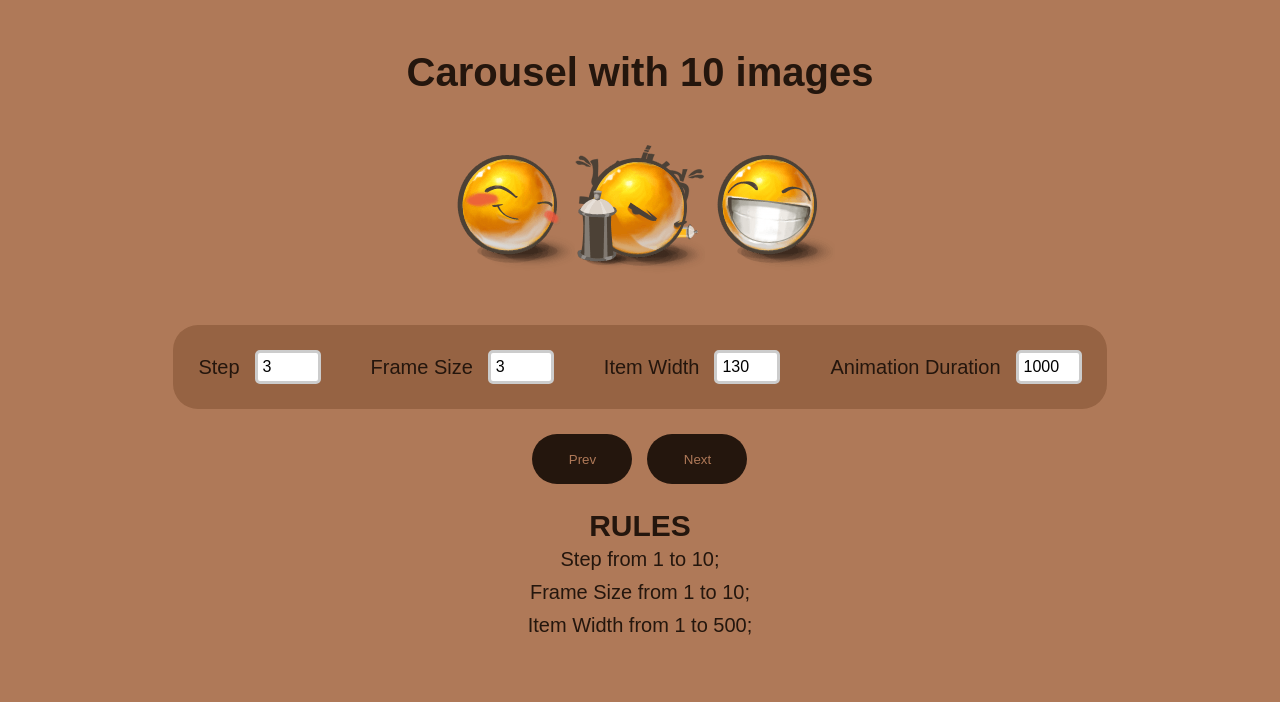
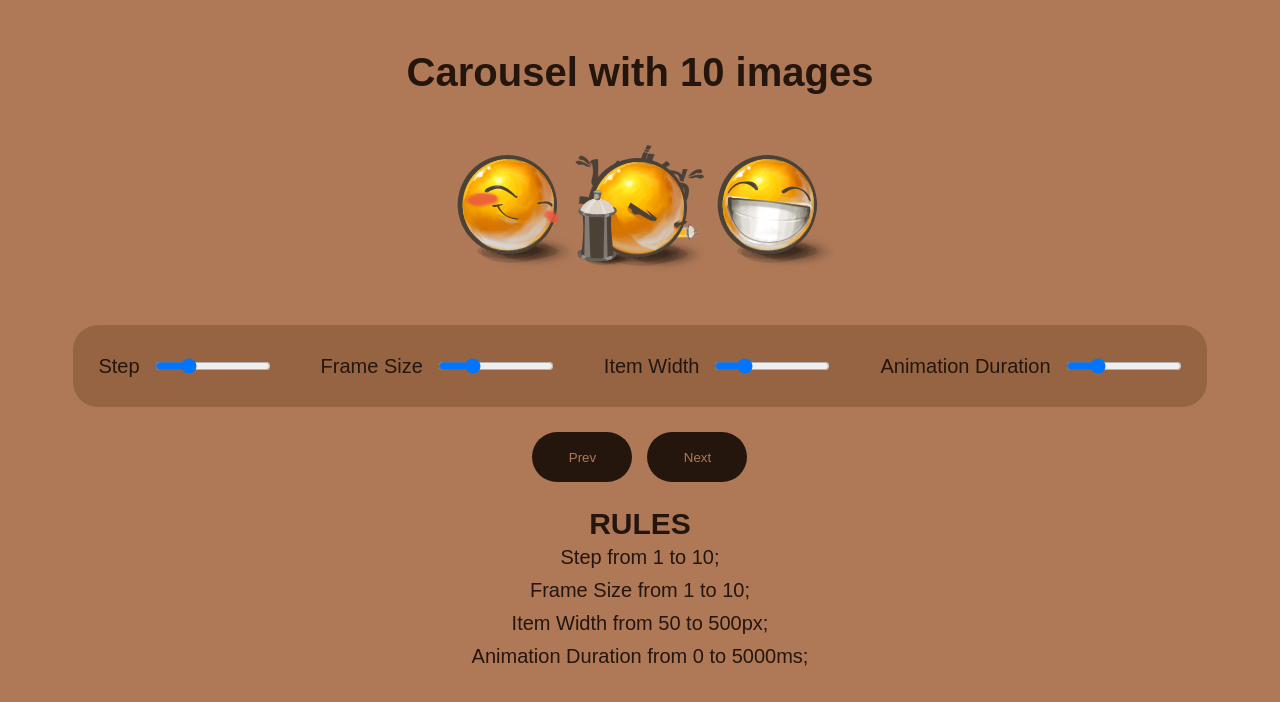
Before and after one commit to mate-academy/react_carousel, a React (Create React App) app: page / in a window 1280 px wide. Shown: the top 702 px of the page. Built offline with nearby package versions, Linux system fonts and the light colour scheme; the HTML template or start-up script is replaced by a standard one.

Commit message:
new input type

```diff
--- a/src/App.scss
+++ b/src/App.scss
@@ -1,11 +1,11 @@
 * {
   margin: 0;
   padding: 0;
-  font-family:Arial, Helvetica, sans-serif;
+  font-family: Arial, Helvetica, sans-serif;
 }
 
 body {
-  background-color: #af7958
+  background-color: #af7958;
 }
 
 .App {
--- a/src/components/Carousel.scss
+++ b/src/components/Carousel.scss
@@ -17,7 +17,7 @@
     list-style: none;
     width: 1300px;
     display: flex;
-    transform: translateX(0px);
+    transform: translateX(0);
     transition-property: transform;
     transition-duration: inherit;
   }
@@ -51,7 +51,7 @@
   }
 
   &__input {
-    width: 50px;
+    width: 100px;
     padding: 5px;
     border: 3px solid #ccc;
     border-radius: 5px;
--- a/src/components/Carousel.tsx
+++ b/src/components/Carousel.tsx
@@ -146,7 +146,9 @@ const Carousel: React.FC<Props> = ({
             id="stepId"
             name={InputField.STEP}
             className="Carousel__input"
-            type="number"
+            type="range"
+            min="1"
+            max="10"
             value={step}
           />
         </div>
@@ -166,7 +168,9 @@ const Carousel: React.FC<Props> = ({
             id="frameId"
             name={InputField.FRAME_SIZE}
             className="Carousel__input"
-            type="number"
+            type="range"
+            min="1"
+            max="10"
             value={frameSize}
           />
         </div>
@@ -179,16 +183,17 @@ const Carousel: React.FC<Props> = ({
             onChange={(event) => {
               const value = +event.target.value;
 
-              if (value >= 1 && value <= 500) {
+              if (value >= 50 && value <= 500) {
                 onChangeCarousel(value, InputField.ITEM_WIDTH);
               }
             }}
             id="itemId"
             name={InputField.ITEM_WIDTH}
             className="Carousel__input"
-            type="number"
+            type="range"
+            min="50"
+            max="500"
             value={itemWidth}
-            step="20"
           />
         </div>
         <div className="Carousel__input-container input-container">
@@ -198,17 +203,19 @@ const Carousel: React.FC<Props> = ({
 
           <input
             onChange={(event) => {
-              onChangeCarousel(
-                +event.target.value,
-                InputField.ANIMATION_DURATION,
-              );
+              const value = +event.target.value;
+
+              if (value >= 0 && value <= 5000) {
+                onChangeCarousel(value, InputField.ANIMATION_DURATION);
+              }
             }}
             id="animationId"
             name={InputField.ANIMATION_DURATION}
             className="Carousel__input"
-            type="number"
+            type="range"
+            min="0"
+            max="5000"
             value={animationDuration}
-            step="100"
           />
         </div>
       </div>
@@ -245,7 +252,11 @@ const Carousel: React.FC<Props> = ({
         </li>
 
         <li className="rules__item">
-          Item Width from 1 to 500;
+          Item Width from 50 to 500px;
+        </li>
+
+        <li className="rules__item">
+          Animation Duration from 0 to 5000ms;
         </li>
       </ul>
     </div>
```
